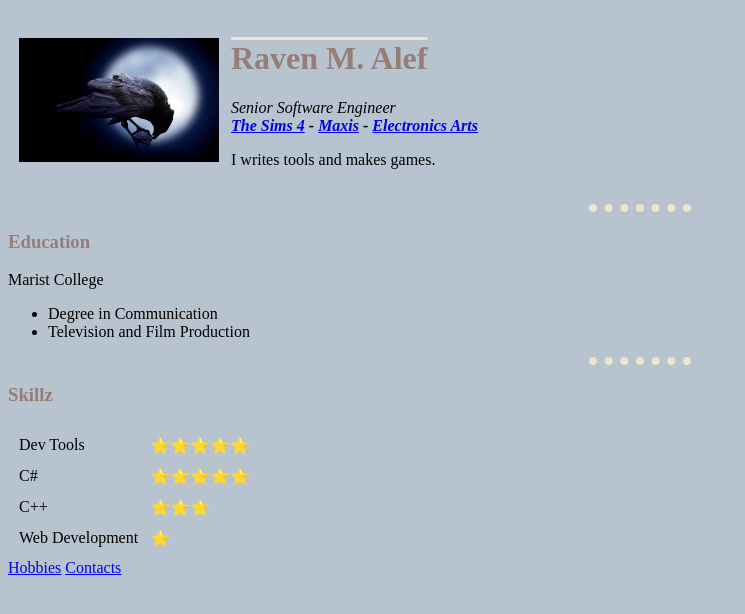
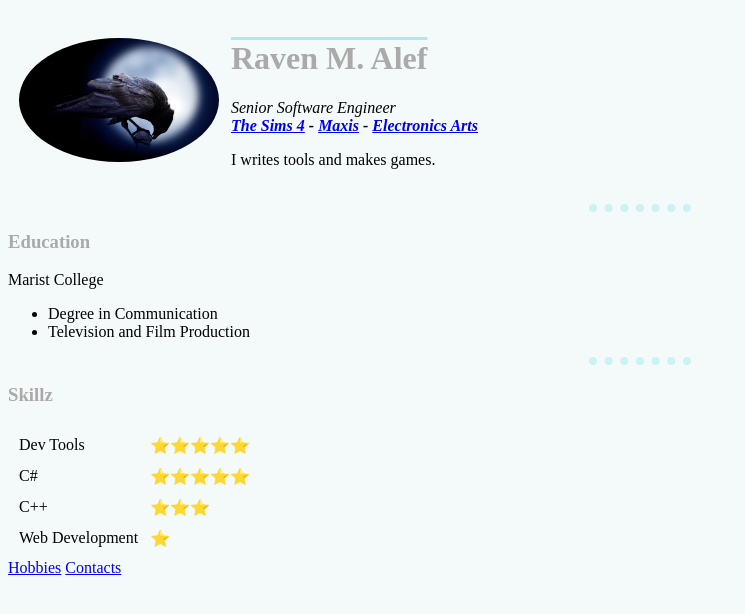
Before and after one commit to ralef-ea/cv, a plain HTML site: page index.html in a window 1280 px wide. Shown: the whole page, without its empty margins (0-745 px from the left). Drawn offline with Linux system fonts and the light colour scheme.

Commit message:
Ppdated colors, still could be better and made image circular.

```diff
--- a/css/styles.css
+++ b/css/styles.css
@@ -1,9 +1,11 @@
+/* ******************************************* TAGS ******************************************* */
+
 body {
-    background-color: #B7C4CF;
+    background-color: #F4F9F9;
 }
 
 hr {
-    border-color: #EEE3CB;
+    border-color: #CCF2F4;
     border-style: none;
     border-top-style: dotted;
     border-top-width: 8px;
@@ -13,10 +15,18 @@ hr {
 
 h1 {
     text-decoration-line: overline;
-    text-decoration-color: #EEE3CB;
-    color: #967E76;
+    text-decoration-color: #A4EBF3;
+    color: #AAAAAA;
 }
 
 h3 {
-    color: #967E76;
+    color: #AAAAAA;
 }
+
+
+/* ******************************************* Class ******************************************* */
+
+.circular-img {
+    border-radius: 100%;
+    ;
+}
--- a/index.html
+++ b/index.html
@@ -1,10 +1,10 @@
 <!DOCTYPE html>
 <html lang="en">
 <!-- https://colorhunt.co/palette/b7c4cfeee3cbd7c0ae967e76 -->
-<!-- B7C4CF -->
-<!-- EEE3CB -->
-<!-- D7C0AE -->
-<!-- 967E76 -->
+<!-- B7C4CF    F4F9F9 -->
+<!-- EEE3CB    CCF2F4 -->
+<!-- D7C0AE    A4EBF3 -->
+<!-- 967E76    AAAAAA -->
 
 <head>
     <meta charset="UTF-8">
@@ -17,7 +17,7 @@
 <body>
     <table cellspacing="10px">
         <tr>
-            <td><img src="media/raven.png" alt="raven" width="200"></td>
+            <td><img class="circular-img" src="media/raven.png" alt="raven" width="200"></td>
             <td>
                 <h1>Raven M. Alef</h1>
                 <p>
```
